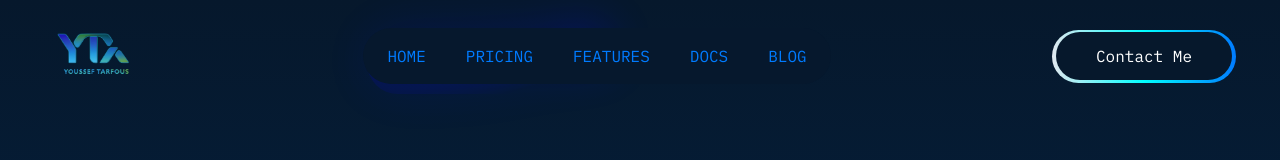
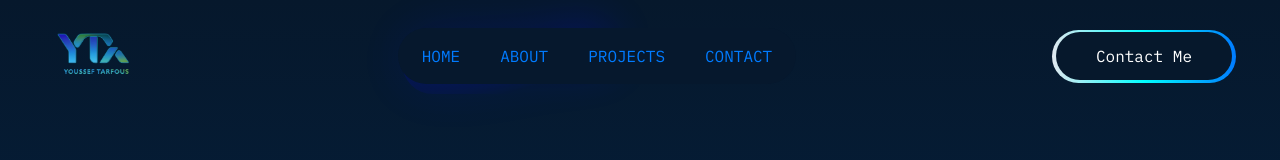
Before and after one commit to youssefTarfous/my-personal-portfolio, a Next.js app: page / in a window 1280 px wide. Shown: the top 160 px of the page. Built offline with nearby package versions, Linux system fonts and the light colour scheme.

Commit message:
finishing the menu & responsive menu

```diff
--- a/src/app/Components/UI/navbar.tsx
+++ b/src/app/Components/UI/navbar.tsx
@@ -1,13 +1,14 @@
 "use client";
+
 import React, { useRef, useState, useCallback } from "react";
 import { motion } from "framer-motion";
 
 
-export const Navbar = () => {
-  return <SlideTabs />;
+export const Navbar = ({links}: {links: string[]}) => {
+  return <SlideTabs links={links}/>;
 };
 
-const SlideTabs = () => {
+const SlideTabs = ({links}:{links:string[]}) => {
   const containerRef = useRef(null); // Reference for the navbar container
   const [position, setPosition] = useState({
     left: 0,
@@ -22,7 +23,7 @@ const SlideTabs = () => {
         onMouseLeave={() => setPosition((prev) => ({ ...prev, opacity: 0 }))}
         className="relative hidden lg:flex bg-[#06182d] gradient-navbar mx-auto w-fit rounded-full p-1"
       >
-        {["Home", "Pricing", "Features", "Docs", "Blog"].map((label) => (
+        {links.map((label) => (
           <Tab key={label} setPosition={setPosition} containerRef={containerRef}>
            {label}
           </Tab>
@@ -75,74 +76,3 @@ const Cursor = ({
     />
   );
 };
-
-// import React, { useRef, useState } from "react";
-// import { motion } from "framer-motion";
-
-// export const Navbar = () => {
-//   return (
-//       <SlideTabs />
-//   );
-// };
-
-// const SlideTabs = () => {
-//   const [position, setPosition] = useState({
-//     left: 0,
-//     width: 0,
-//     opacity: 0,
-//   });
-
-//   return (
-//     <ul
-//       onMouseLeave={() => {
-//         setPosition((pv) => ({
-//           ...pv,
-//           opacity: 0,
-//         }));
-//       }}
-//       className="relative bg-[#06182C] gradient-navbar mx-auto flex w-fit rounded-full p-1"
-//     >
-//       <Tab setPosition={setPosition}>Home</Tab>
-//       <Tab setPosition={setPosition}>Pricing</Tab>
-//       <Tab setPosition={setPosition}>Features</Tab>
-//       <Tab setPosition={setPosition}>Docs</Tab>
-//       <Tab setPosition={setPosition}>Blog</Tab>
-//       <Cursor position={position} />
-//     </ul>
-//   );
-// };
-
-// const Tab = ({ children, setPosition }) => {
-//   const ref = useRef(null);
-
-//   return (
-//     <li
-//       ref={ref}
-//       onMouseEnter={() => {
-//         if (!ref?.current) return;
-
-//         const { width } = ref.current.getBoundingClientRect();
-
-//         setPosition({
-//           left: ref.current.offsetLeft,
-//           width,
-//           opacity: 1,
-//         });
-//       }}
-//       className="relative z-10 block cursor-pointer px-3 py-1.5 text-xs uppercase text-white mix-blend-difference md:px-5 md:py-3 md:text-base"
-//     >
-//       {children}
-//     </li>
-//   );
-// };
-
-// const Cursor = ({ position }) => {
-//   return (
-//     <motion.li
-//       animate={{
-//         ...position,
-//       }}
-//       className="absolute z-0 h-7 rounded-full bg-[#007BFF] md:h-12"
-//     />
-//   );
-// };
```
